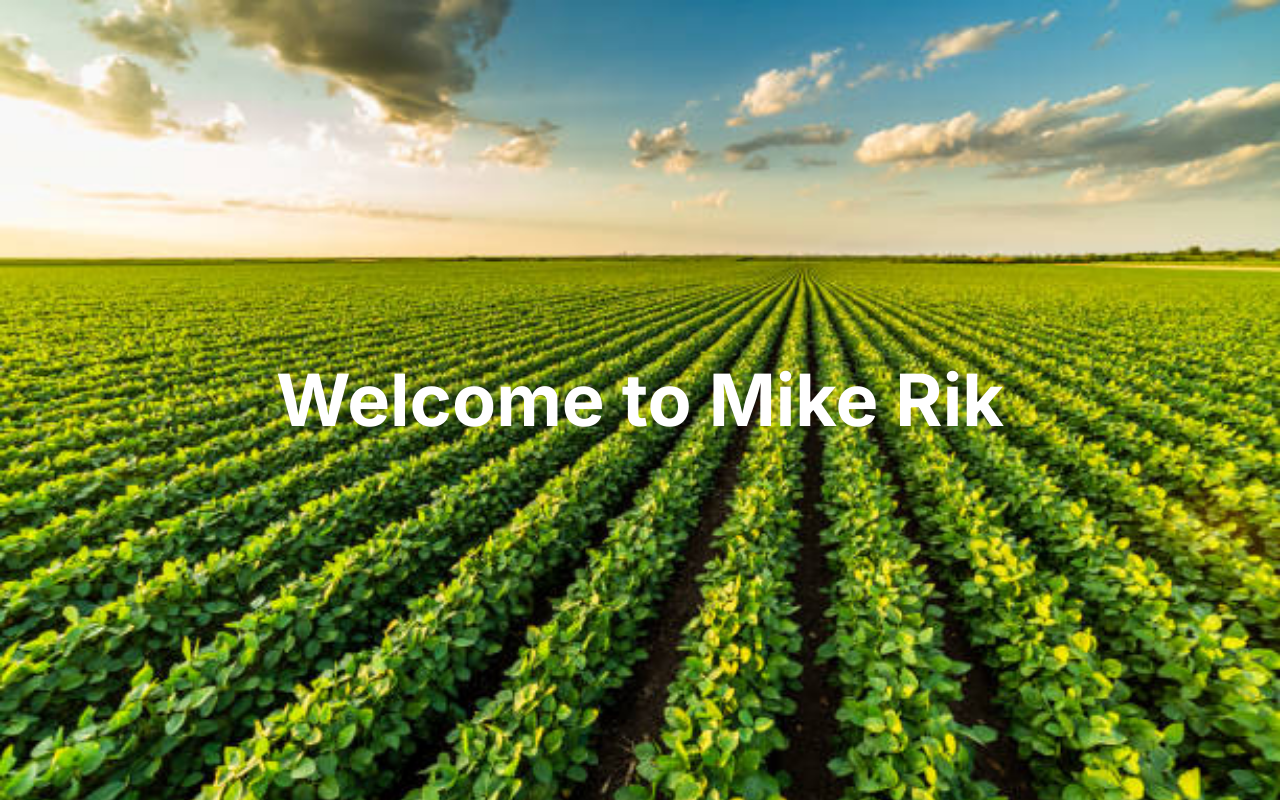
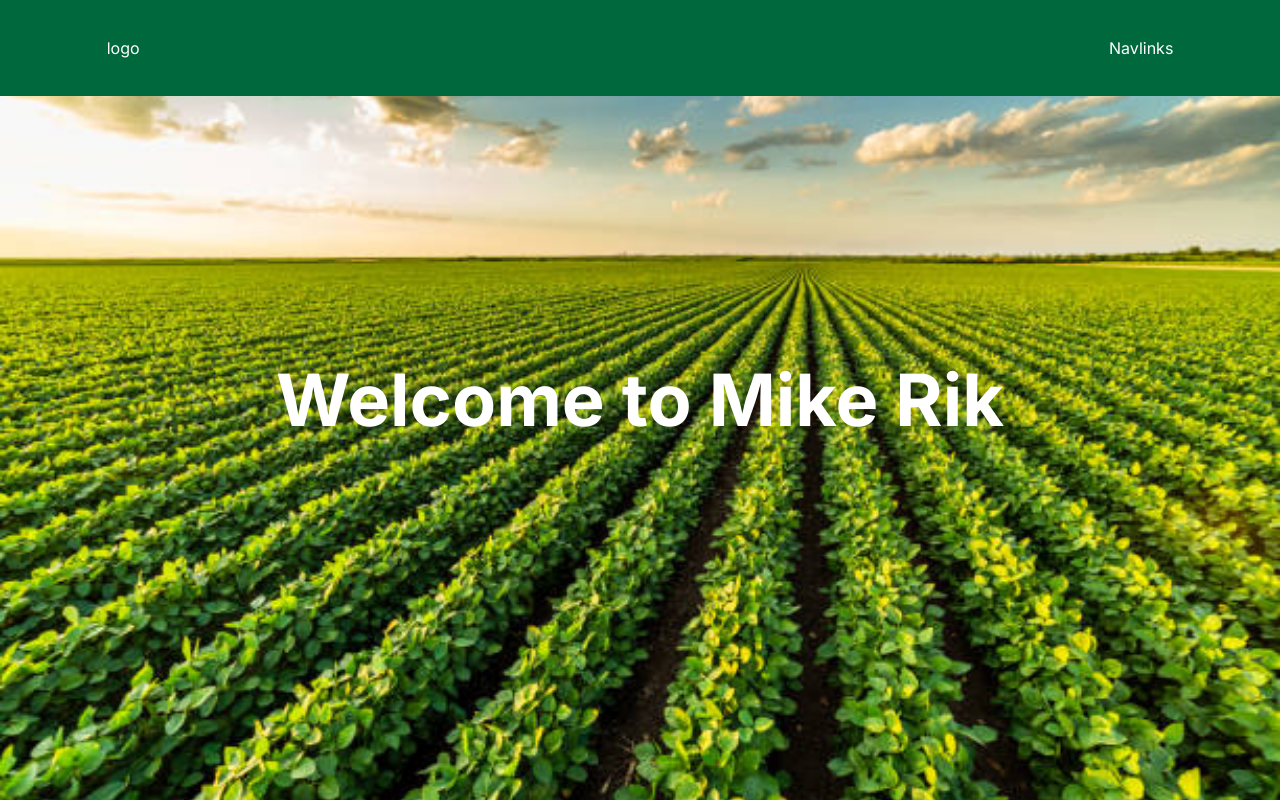
Before and after one commit to stivex001/mike-rik, a Next.js app: page / in a window 1280 px wide. Built offline with nearby package versions, Linux system fonts and the light colour scheme.

Commit message:
feat:implemented navbar section

```diff
--- a/app/layout.tsx
+++ b/app/layout.tsx
@@ -1,22 +1,26 @@
-import type { Metadata } from 'next'
-import { Inter } from 'next/font/google'
-import './globals.css'
+import type { Metadata } from "next";
+import { Inter } from "next/font/google";
+import "./globals.css";
+import Navbar from "@/components/Navbar";
 
-const inter = Inter({ subsets: ['latin'] })
+const inter = Inter({ subsets: ["latin"] });
 
 export const metadata: Metadata = {
-  title: 'Mike-Rik',
-  description: 'Company',
-}
+  title: "Mike-Rik",
+  description: "Company",
+};
 
 export default function RootLayout({
   children,
 }: {
-  children: React.ReactNode
+  children: React.ReactNode;
 }) {
   return (
     <html lang="en">
-      <body className={inter.className}>{children}</body>
+      <body className={inter.className}>
+        <Navbar />
+        {children}
+      </body>
     </html>
-  )
+  );
 }
--- a/app/page.tsx
+++ b/app/page.tsx
@@ -1,9 +1,10 @@
+import HeroSection from '@/components/HeroSection'
 import Image from 'next/image'
 
 export default function Home() {
   return (
-    <main className="flex min-h-screen bg-hero-section bg-no-repeat bg-cover brightness-100 justify-center items-center">
-      <div className='text-white font-bold text-7xl'>Welcome to Mike Rik</div>
+    <main >
+      <HeroSection />
     </main>
   )
 }
--- /dev/null
+++ b/components/HeroSection.tsx
@@ -0,0 +1,13 @@
+import React from "react";
+
+type Props = {};
+
+const HeroSection = (props: Props) => {
+  return (
+    <section className="flex h-screen bg-hero-section bg-no-repeat bg-cover brightness-100 justify-center items-center">
+      <div className="text-white font-bold text-7xl">Welcome to Mike Rik</div>
+    </section>
+  );
+};
+
+export default HeroSection;
--- /dev/null
+++ b/components/Navbar.tsx
@@ -0,0 +1,18 @@
+import React from 'react'
+import Navlinks from './Navlinks'
+
+type Props = {}
+
+const Navbar = (props: Props) => {
+  return (
+    <div className='bg-[#00683D] w-full py-9 fixed z-10 top-0'>
+        <div className='w-5/6 mx-auto flex items-center justify-between text-white'>
+            {/* logo */}
+            logo
+            <Navlinks />
+        </div>
+    </div>
+  )
+}
+
+export default Navbar
--- /dev/null
+++ b/components/Navlinks.tsx
@@ -0,0 +1,11 @@
+import React from 'react'
+
+type Props = {}
+
+const Navlinks = (props: Props) => {
+  return (
+    <div>Navlinks</div>
+  )
+}
+
+export default Navlinks
```
